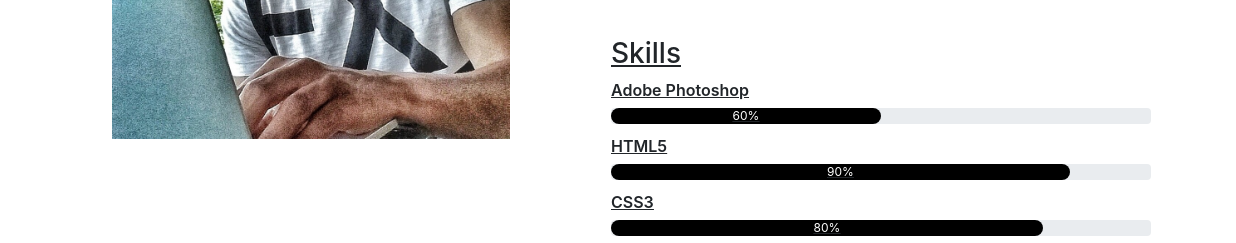
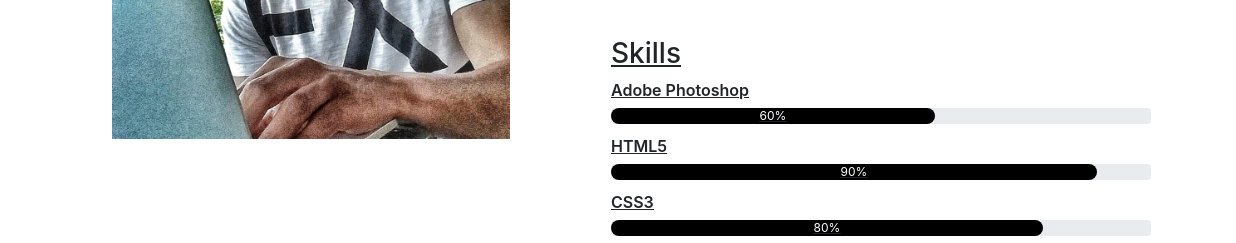
Before and after one commit to c0derceejay/resume, a plain HTML site: page index.html in a window 1280 px wide. Shown: the part 1237-1480 px from the top of the page, 44-1280 px from the left. Drawn offline with nearby package versions, Linux system fonts and the light colour scheme.

Commit message:
Update index.html

```diff
--- a/index.html
+++ b/index.html
@@ -76,12 +76,12 @@
                 <div class="skills-bar">
                     <p>Adobe Photoshop</p>
                     <div class="progress">
-                        <div class="progress-bar" style="width: 50%;">60%</div>
+                        <div class="progress-bar" style="width: 60%;">60%</div>
                     </div>
 
                     <p>HTML5</p>
                     <div class="progress">
-                        <div class="progress-bar" style="width: 85%;">90%</div>
+                        <div class="progress-bar" style="width: 90%;">90%</div>
                     </div>
 
                     <p>CSS3</p>
```
